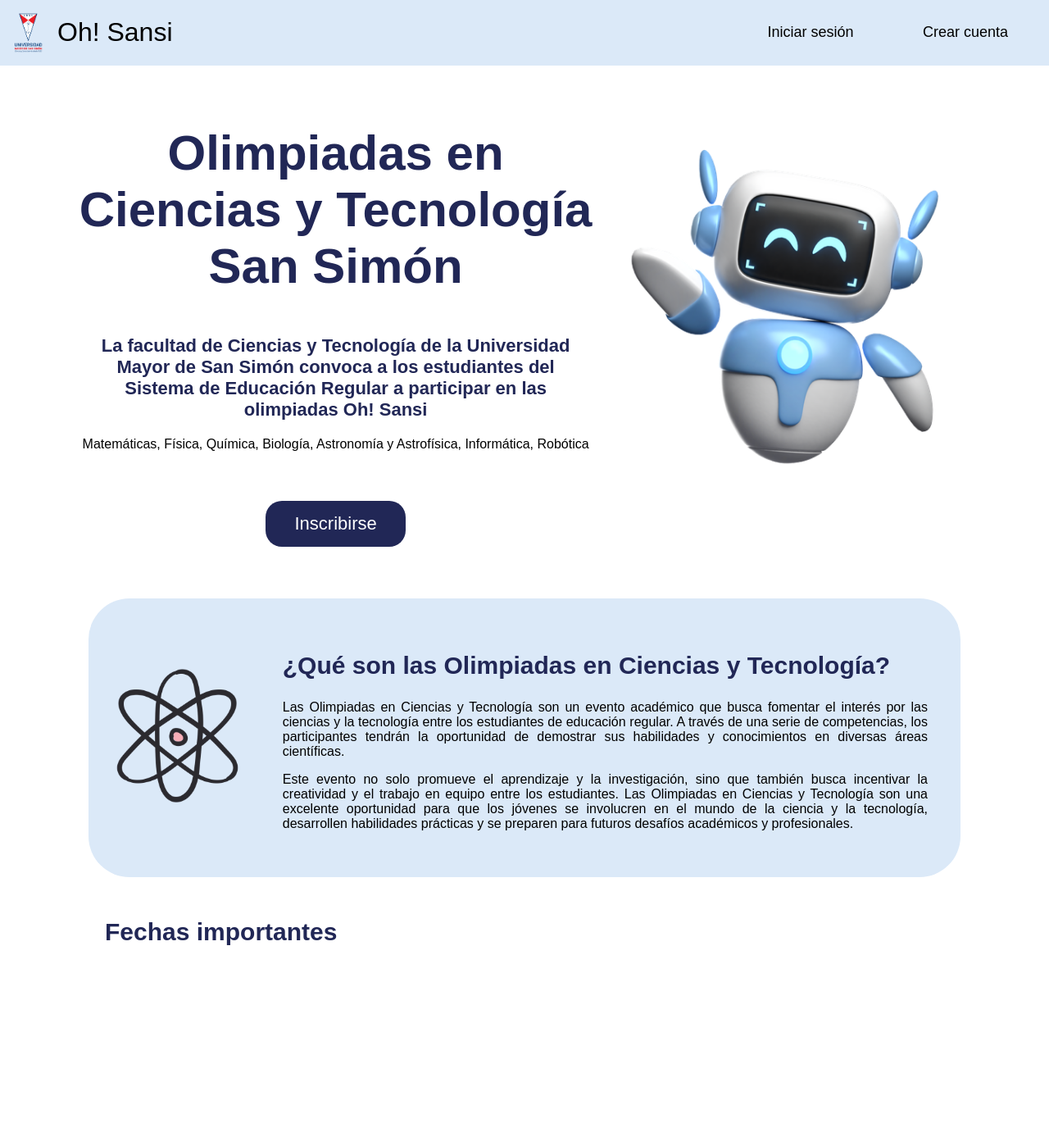
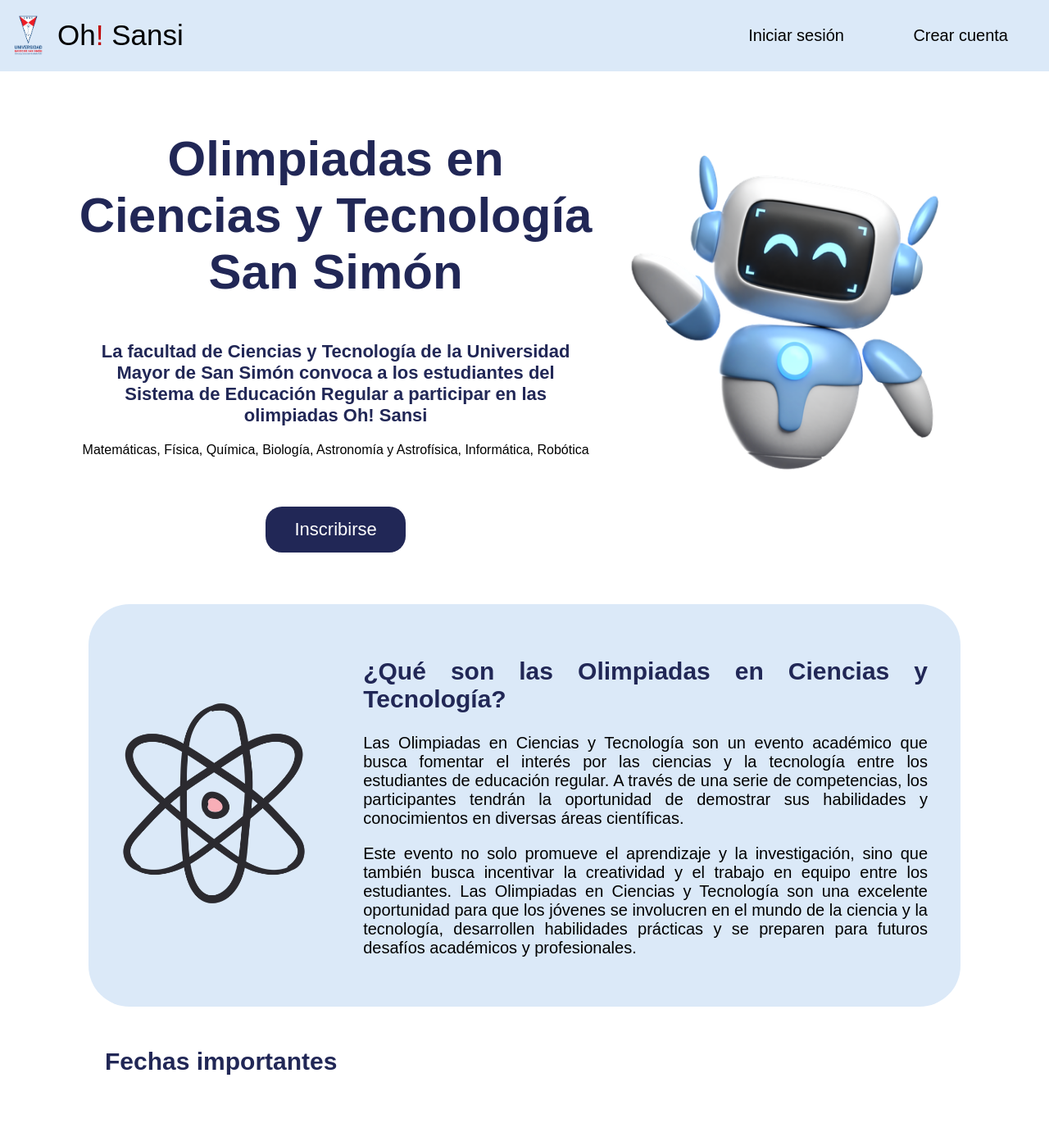
Before and after one commit to Santiago1408/Oh_Sansi_Flask, a Flask app: page / in a window 1280 px wide. Shown: the whole page at 82% size. Before the commit the page ends 1153 px from the top, so only its background shows below. Run offline with Flask 3, Linux system fonts and the light colour scheme; data that the repository does not hold is empty; parts of the project's set-up code (start-up, migrations or seed data) failed here and were passed over.

Commit message:
Arreglos visuales I

```diff
--- a/app/static/css/home.css
+++ b/app/static/css/home.css
@@ -113,7 +113,7 @@ nav a:hover{
 }
 
 .atomo{
-    width: 20%;
+    width: 30%;
 }
 
 .atomo img{
@@ -122,16 +122,18 @@ nav a:hover{
 }
 
 .desc{
-    width: 80%;
+    font-size: 20px;
+    width: 70%;
     padding: 20px;
     text-align: justify;
 }
 
 .dates{
+    width: 90%;
     margin: 20px auto;
     display: grid;
-    grid-template-columns: repeat(4, 1fr);
-    gap: 15px;
+    grid-template-columns: repeat(2, 1fr);
+    gap: 25px;
 }
 
 .card{
@@ -146,7 +148,7 @@ nav a:hover{
     color: #212756;
     margin: 0;
     margin-top: 20px;
-    font-size: 35px;
+    font-size: 25px;
 }
 
 .card p{
@@ -159,7 +161,7 @@ nav a:hover{
     margin: 50px auto;
 }
 
-.fechas-importantes h2{
+#tit-fechas{
     color: #212756;
     font-size: 30px;
 }
--- a/app/static/css/menu-home.css
+++ b/app/static/css/menu-home.css
@@ -4,8 +4,8 @@ body {
 }
 
 .oh-sansi{
-    font-size: 32px;
-    font-weight: 300;
+    font-size: 35px;
+    font-weight: 500;
 }
 
 header {
@@ -35,9 +35,8 @@ a {
 }
 
 nav a {
-    font-weight: 400;
     padding: 0 40px;
-    font-size: 18px;
+    font-size: 20px;
 }
 
 nav a:hover {
@@ -46,6 +45,6 @@ nav a:hover {
 }
 
 .logo a:hover {
-    color: #00bbff;
-    transition: 0.3s;
+    font-weight: 700;
+    transition: 0.8s;
 }
--- a/app/static/css/tutor.css
+++ b/app/static/css/tutor.css
@@ -21,7 +21,7 @@
   }
 
   h2 {
-    font-size: 16px;
+    font-size: 20px;
     color: #1c1c1c;
   }
 
--- a/app/templates/home.html
+++ b/app/templates/home.html
@@ -38,12 +38,11 @@
         </div>
     </div>
     <div class="fechas-importantes">
-        <h2>Fechas importantes</h2>
+        <h2 id="tit-fechas">Fechas importantes</h2>
         <div class="dates">
             {% for periodo in periodos %}
             <div class="card">
-                <h2>{{ periodo.fecha_inicio_formateada|capitalize }} - {{ periodo.fecha_fin_formateada|lower }}</h2>
-                <p>
+                <h2>
                     {% if periodo.tipo_periodo == 'inscripcion' %}
                     Proceso de inscripción
                     {% elif periodo.tipo_periodo == 'validacion' %}
@@ -55,7 +54,8 @@
                     {% else %}
                     {{ periodo.tipo_periodo|capitalize }}
                     {% endif %}
-                </p>
+                </h2>
+                <p>Del {{ periodo.fecha_inicio_formateada|capitalize }} al {{ periodo.fecha_fin_formateada|lower }}</p>
             </div>
             {% endfor %}
         </div>
--- a/app/templates/menu-admin.html
+++ b/app/templates/menu-admin.html
@@ -11,7 +11,7 @@
     <header>
         <div class="logo">
             <img src="{{url_for('static', filename='images/logo-sansi.png')}}" alt="">
-            <h1 class="oh-sansi"><a href="{{url_for('home')}}">Oh! Sansi</a></h1>
+            <h1 class="oh-sansi"><a href="{{url_for('home')}}">Oh<span style="color:rgb(191, 0, 0)">!</span> Sansi</a></h1>
         </div>
         <nav>
             <a href="{{url_for('adminareas')}}" class="{% if request.path == url_for('adminareas') %}active{% endif %}">Competencias</a>
--- a/app/templates/menu-home.html
+++ b/app/templates/menu-home.html
@@ -11,7 +11,7 @@
     <header>
         <div class="logo">
             <img src="{{url_for('static', filename='images/logo-sansi.png')}}" alt="">
-            <h1 class="oh-sansi"><a href="{{url_for('home')}}">Oh! Sansi</a></h1>
+            <h1 class="oh-sansi"><a href="{{url_for('home')}}">Oh<span style="color:rgb(191, 0, 0)">!</span> Sansi</a></h1>
         </div>
         <nav>
             <a href="{{url_for('login')}}" class="nav-link">Iniciar sesión</a>
```
Also changed, not shown: app/static/css/admin-areas.css (+6 -1 lines), app/static/css/menu-admin.css (+9 -4 lines).
